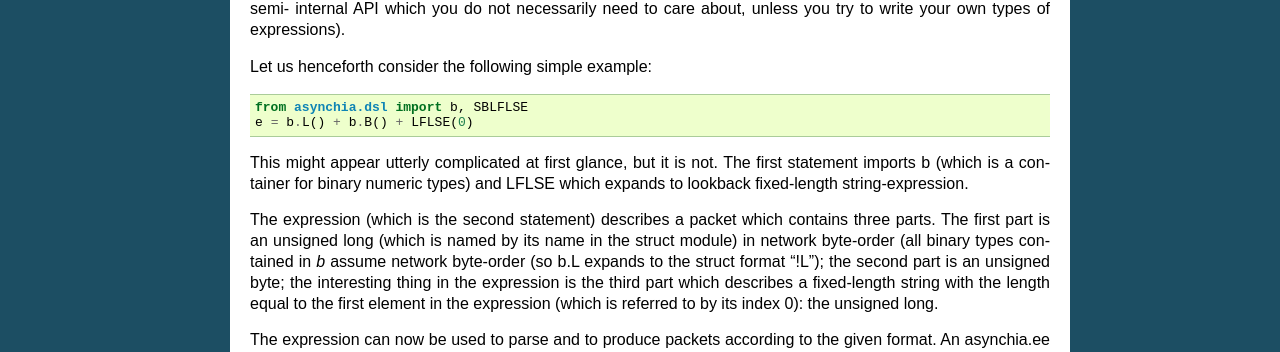
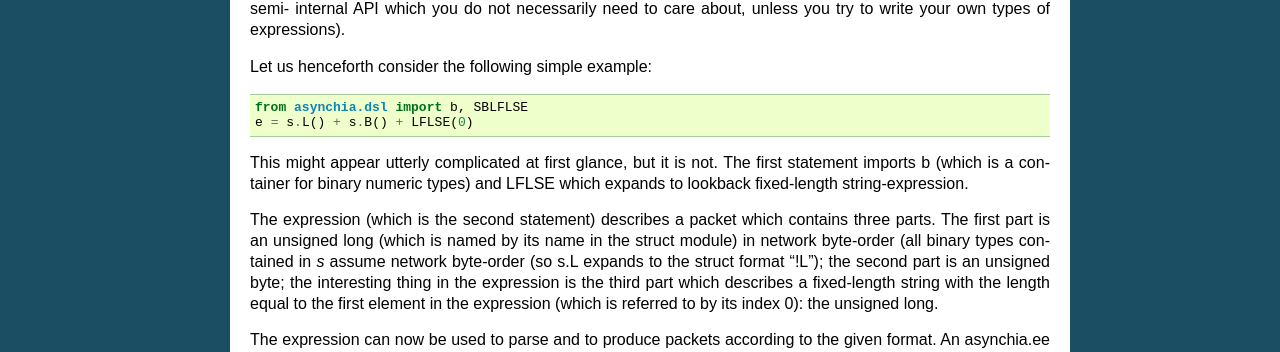
Before and after one commit to fmayer/asynchia, a Sphinx documentation site: the page built from doc/dsl_tutorial.rst, in a window 1280 px wide. Shown: the part 306-658 px from the top of the page. Built offline with Sphinx 7.4.7, drawn with Linux system fonts in a browser that asks for light colours.

Commit message:
Update doc.

```diff
--- a/doc/dsl_tutorial.rst
+++ b/doc/dsl_tutorial.rst
@@ -17,7 +17,7 @@ try to write your own types of expressions).
 Let us henceforth consider the following simple example::
 
     from asynchia.dsl import b, SBLFLSE
-    e = b.L() + b.B() + LFLSE(0)
+    e = s.L() + s.B() + LFLSE(0)
 
 This might appear utterly complicated at first glance, but it is not. The
 first statement imports b (which is a container for binary numeric types)
@@ -26,7 +26,7 @@ and LFLSE which expands to lookback fixed-length string-expression.
 The expression (which is the second statement) describes a packet which
 contains three parts. The first part is an unsigned long (which is named by its
 name in the struct module) in network byte-order (all binary types contained
-in `b` assume network byte-order (so b.L expands to the struct format "!L");
+in `s` assume network byte-order (so s.L expands to the struct format "!L");
 the second part is an unsigned byte; the interesting thing in the expression
 is the third part which describes a fixed-length string with the length equal
 to the first element in the expression (which is referred to by its index 0):
@@ -57,7 +57,7 @@ Attributes can be named by passing the name in square brackets. It is
 also possible to refer to expressions by the name given to them in
 lookbacks. The following expression is indentical to the one initially considered. ::
 
-    e = b.L()['size'] + b.B()['blub'] + LFLSE('size')['string']
+    e = s.L()['size'] + s.B()['blub'] + LFLSE('size')['string']
 
 The tuple of values collected can be converted into a dictionary that
 maps the name of the expression to the respective value by calling the
```
Also changed, not shown: 1 other file.
